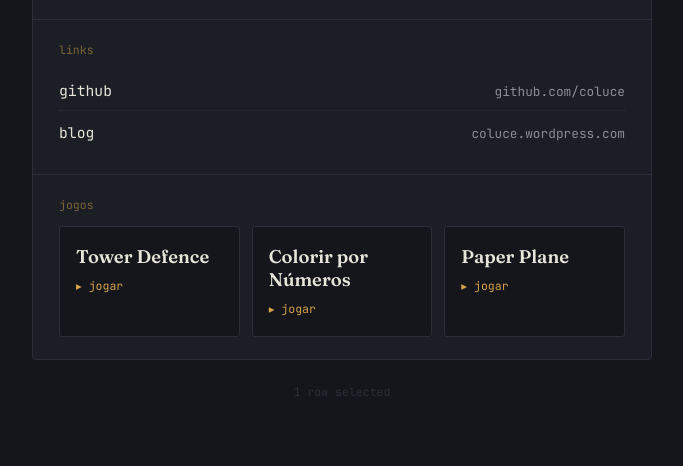
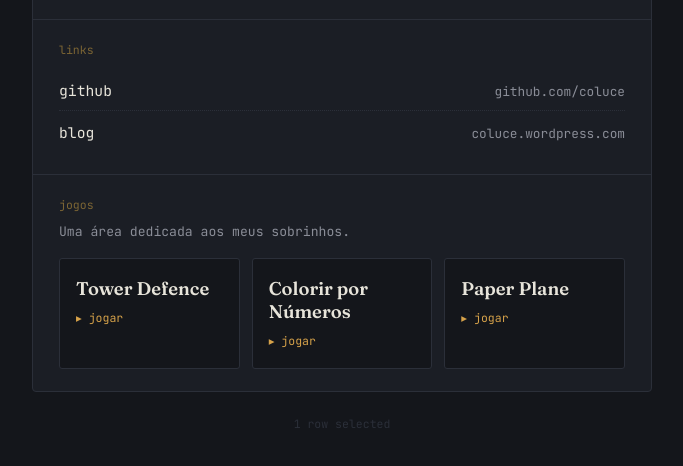
Before and after one commit to coluce/coluce.github.io, a plain HTML site: page index.html in a window 1280 px wide. Shown: the part 200-666 px from the top of the page, without its empty margins (298-981 px from the left). Drawn offline with Linux system fonts and the light colour scheme.

Commit message:
Update index.html

```diff
--- a/index.html
+++ b/index.html
@@ -80,6 +80,13 @@
     font-size: 0.72rem;
     color: var(--amber-dim);
     margin: 0 0 14px;
+  }
+
+  .section-description{
+    margin: -4px 0 16px;
+    color: var(--muted);
+    font-size: 0.82rem;
+    line-height: 1.5;
   }
 
   .link-list{
@@ -209,6 +216,7 @@
 
     <div class="row">
       <p class="field-label">jogos</p>
+      <p class="section-description">Uma área dedicada aos meus sobrinhos.</p>
       <div class="games">
         <a class="game-card" href="tower-defense.html">
           <span class="name">Tower Defence</span>
```
